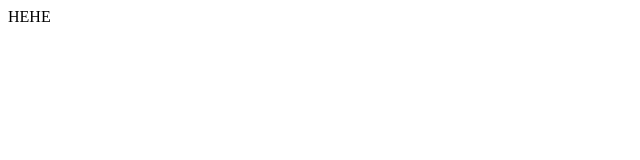
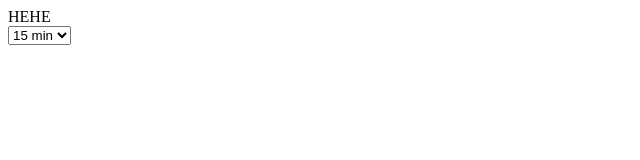
Before and after one commit to kennyhk418/WakeDriverUp, a plain HTML site: page index.html in a window 1280 px wide. Shown: the full height of the page, 0-640 px from the left. Drawn offline with Linux system fonts and the light colour scheme.

Commit message:
add change freq feature

```diff
--- a/index.html
+++ b/index.html
@@ -6,6 +6,10 @@
 </head>
 <body>
     <div id="msg">HEHE</div>
-    <!-- <script>recognition.start()</script> -->
+    <select id="freq" onchange="change_freq();">
+      <option value="5">5 min</option>
+      <option value="15" selected>15 min</option>
+      <option value="30">30 min</option>
+    </select>
 </body>
 </html>
--- a/js/script.js
+++ b/js/script.js
@@ -2,6 +2,7 @@ var recognizing = false;
 var ignore_onend;
 var msg = '';
 var start_time;
+var freq = 10;
 
 /* function name: askPermission */
 function askPermission(){
@@ -23,10 +24,21 @@ function askPermission(){
   );
 }
 
+function change_freq(){
+  s = document.getElementById("freq");
+  freq = s.options[s.selectedIndex].value;
+  console.log(freq);
+  clearInterval(loop_question);
+  loop_question = setInterval(function(){
+    var question = ask_question();
+    var correct = speech_recognition(question);
+  }, freq * 60 * 1000);
+}
+
 var loop_question = setInterval(function(){
   var question = ask_question();
   var correct = speech_recognition(question);
-}, 10000);
+}, freq * 60 * 1000);
 
 /* funciton name: speech_recognition
    get the response from the user
```
